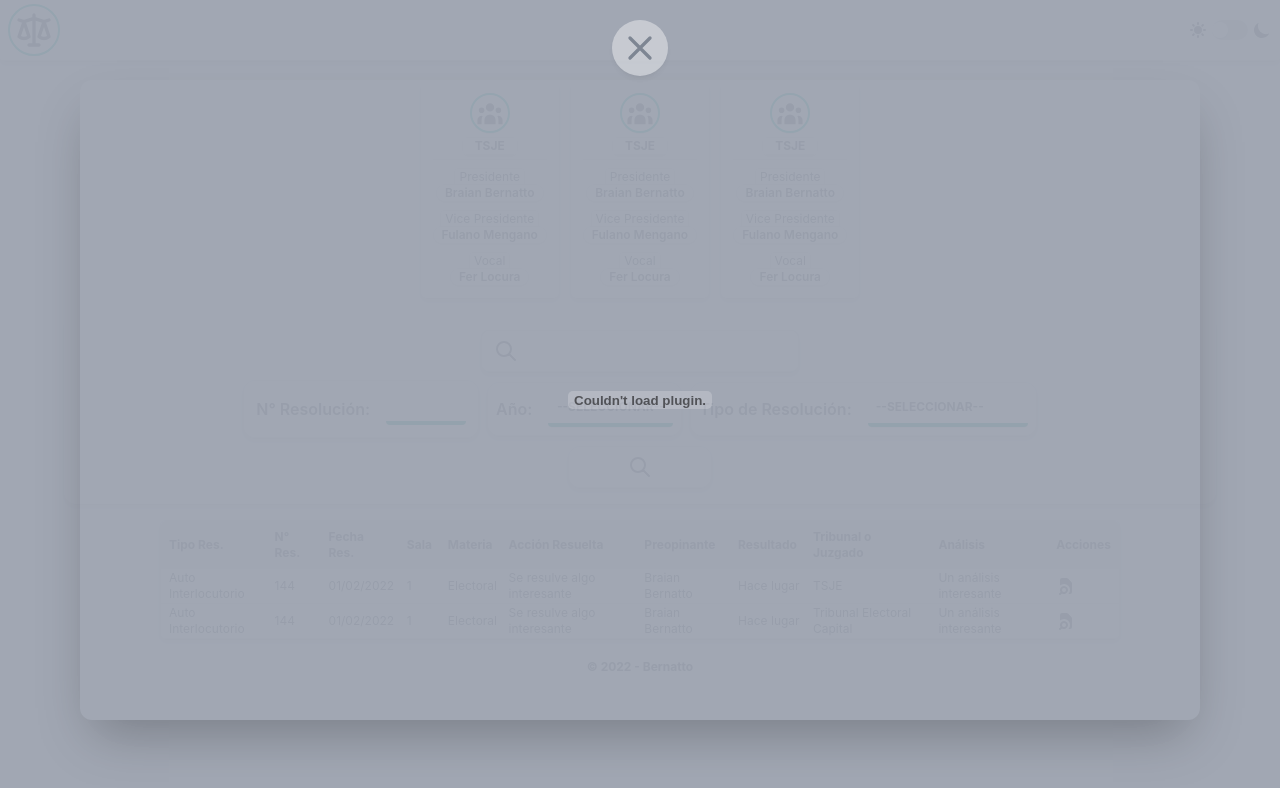
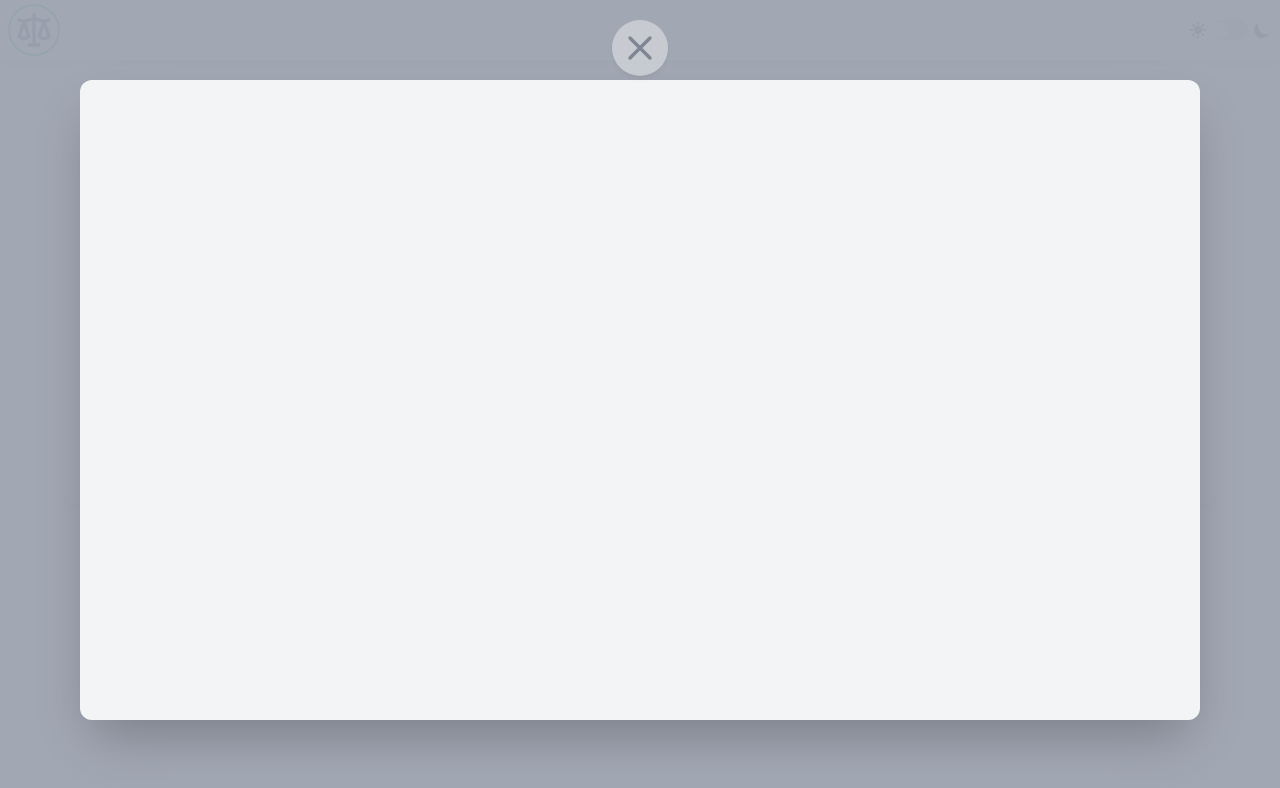
Before and after one commit to braian-bernatto/jurisprudencia, a Next.js app: page / in a window 1280 px wide. Both pictures are taken after a click on the element 1083 px from the left and 586 px from the top of the page. Shown: the top 788 px of the page. Built offline with nearby package versions, Linux system fonts and the light colour scheme.

Commit message:
iframe pdf window added

```diff
--- a/components/PdfViewer.js
+++ b/components/PdfViewer.js
@@ -9,11 +9,10 @@ const PdfViewer = () => {
   return (
     <div className='fixed min-w-full flex flex-col justify-center items-center top-0 bottom-0 left-0 z-40 min-h-screen  overflow-auto p-3 sm:p-20'>
       <span className='fixed w-full bg-gray-400 opacity-95 min-h-screen'></span>
-      <object
-        data='/uploads/clas2.pdf'
-        type='application/pdf'
+      <iframe
+        src='/uploads/clas2.pdf'
         className='w-full h-screen rounded-xl shadow-2xl z-40 relative'
-      ></object>
+      ></iframe>
       <button
         className='rounded-full bg-white dark:bg-gray-700 p-2 absolute top-5 z-50 shadow-md opacity-40 hover:opacity-100 transition'
         onClick={() => {
```
